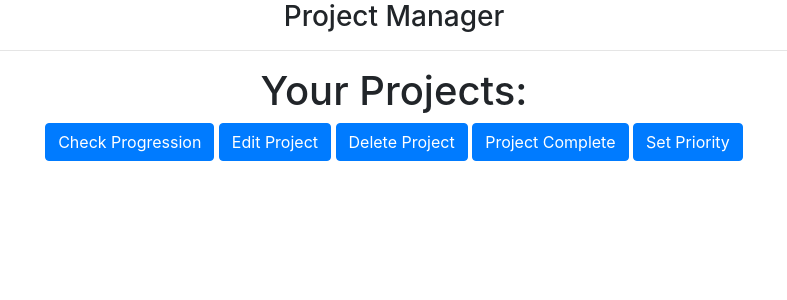
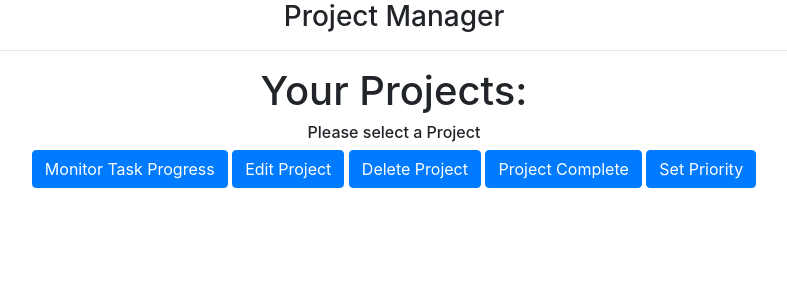
Before and after one commit to dsmith35/TaskApp, a Flask app: page /projectmanager in a window 1280 px wide. Shown: the part 56-356 px from the top of the page, without its empty margins (246-1033 px from the left). Run offline with Flask 3, Linux system fonts and the light colour scheme; some libraries are stand-ins or nearby versions.

Commit message:
just some heading fixes to make things more clear

```diff
--- a/website/templates/projectManager.html
+++ b/website/templates/projectManager.html
@@ -7,9 +7,10 @@
     <div class="container">
     <hr>
     <h1 align="center"> Your Projects: </h1>
+    <h6 align="center">  Please select a Project </h6>
 
             <center>
-                <button type="button" class="btn btn-primary">Check Progression</button>
+                <button type="button" class="btn btn-primary">Monitor Task Progress</button>
                 <button type="button" class="btn btn-primary">Edit Project</button>
                 <button type="button" class="btn btn-primary">Delete Project</button>
                 <button type="button" class="btn btn-primary">Project Complete</button>
--- a/website/templates/taskManager.html
+++ b/website/templates/taskManager.html
@@ -7,6 +7,7 @@
     <div class="container">
     <hr>
     <h1 align="center"> Your Tasks: </h1>
+    <h6 align="center">  Please select a Task </h6>
 
 
 
```
